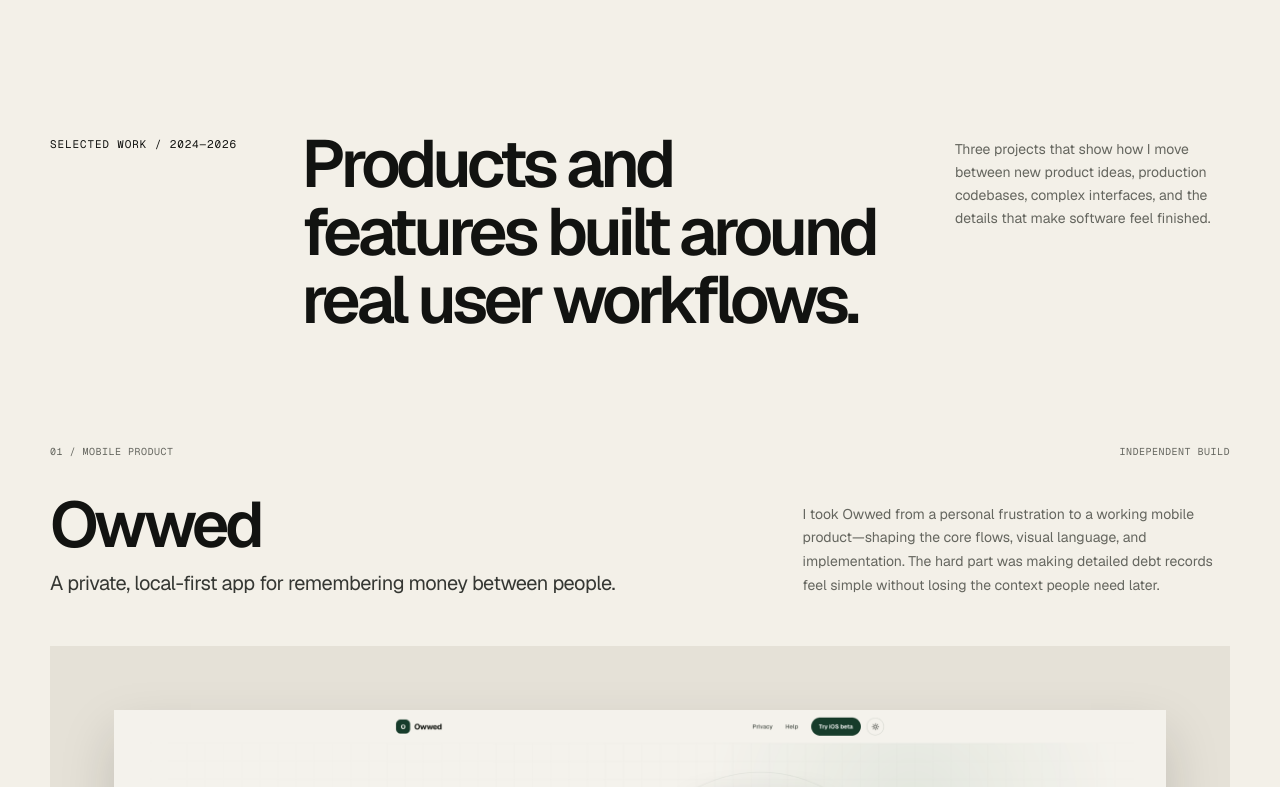
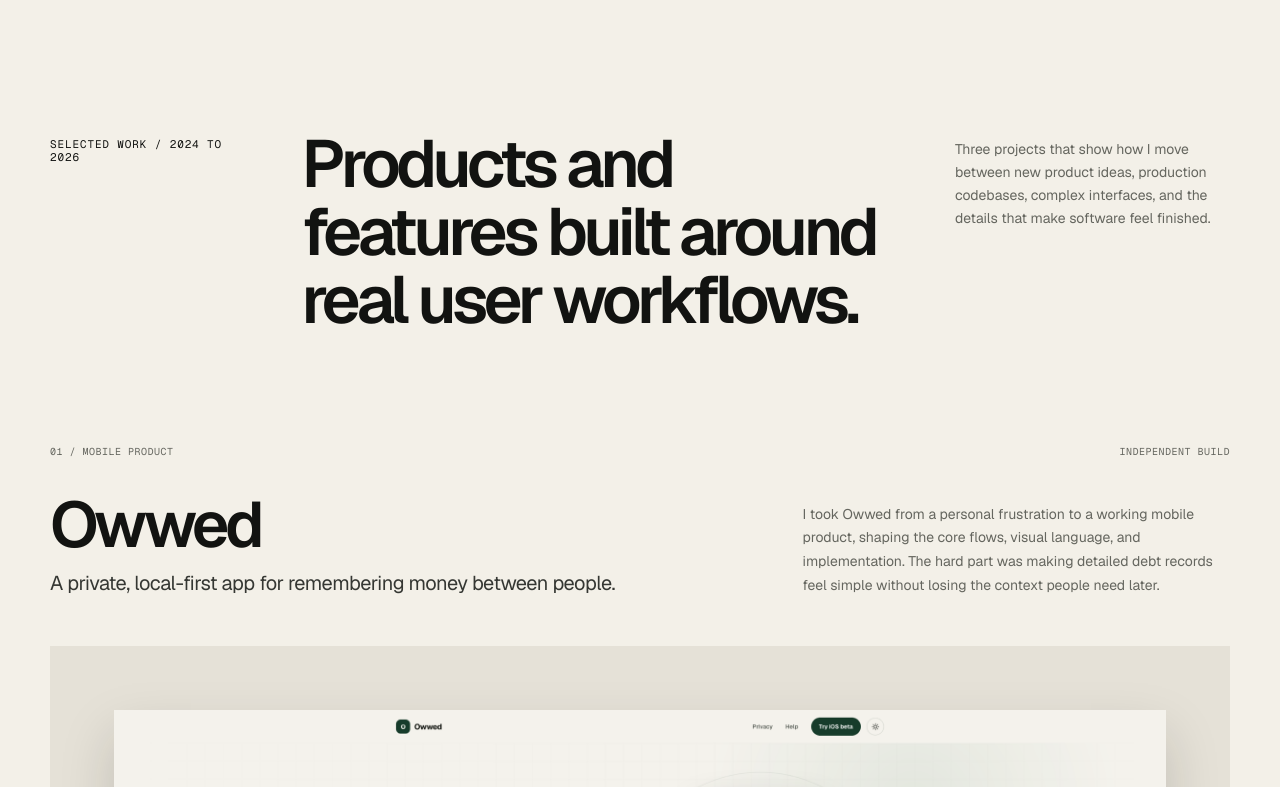
Before and after one commit to VincentMukuna/builtbyvin, a Next.js app: page / in a window 1280 px wide. Shown: the part 920-1707 px from the top of the page. Built offline with nearby package versions, Linux system fonts and the light colour scheme.

Commit message:
Remove dash punctuation from portfolio copy

```diff
--- a/app/layout.tsx
+++ b/app/layout.tsx
@@ -44,7 +44,7 @@
           url: `${siteUrl}/og.png`,
           width: 1200,
           height: 630,
-          alt: "Built by Vin — web, mobile, and AI products built with care.",
+          alt: "Built by Vin: web, mobile, and AI products built with care.",
         },
       ],
     },
--- a/app/page.tsx
+++ b/app/page.tsx
@@ -123,7 +123,7 @@
 
       <section className="work-section shell" id="work">
         <div className="section-heading">
-          <p className="section-label">Selected work / 2024—2026</p>
+          <p className="section-label">Selected work / 2024 to 2026</p>
           <h2>Products and features built around real user workflows.</h2>
           <p>
             Three projects that show how I move between new product ideas,
@@ -146,7 +146,7 @@
             </div>
             <p className="project-story">
               I took Owwed from a personal frustration to a working mobile
-              product—shaping the core flows, visual language, and
+              product, shaping the core flows, visual language, and
               implementation. The hard part was making detailed debt records
               feel simple without losing the context people need later.
             </p>
@@ -308,7 +308,7 @@
               <h3>Work with what is there</h3>
               <p>
                 Start from a sketch, design, product requirement, or mature
-                codebase—and improve it without unnecessary reinvention.
+                codebase, then improve it without unnecessary reinvention.
               </p>
             </div>
           </li>
```
